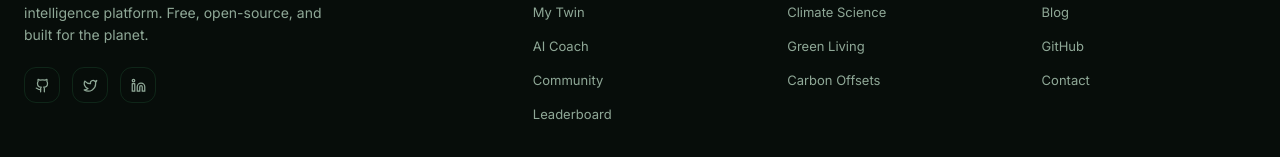
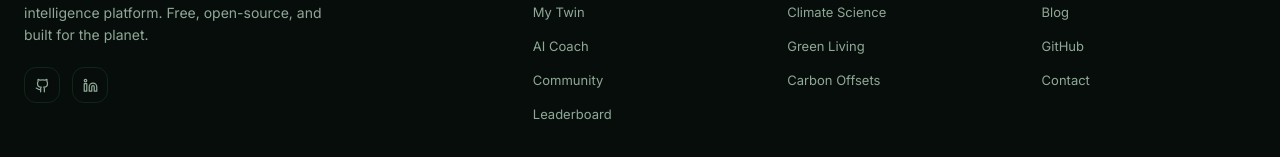
Before and after one commit to mahajanritu/ecotwin-ai, a Next.js app: page / in a window 1280 px wide. Shown: the part 4779-4936 px from the top of the page. Built offline with nearby package versions, Linux system fonts and the light colour scheme; no server answers.

Commit message:
Fix footer social links

```diff
--- a/src/components/layout/Footer.tsx
+++ b/src/components/layout/Footer.tsx
@@ -43,9 +43,8 @@ export default function Footer() {
             </p>
             <div className="flex gap-3">
               {[
-                { icon: Github, href: 'https://github.com/ecotwin-ai' },
-                { icon: Twitter, href: 'https://twitter.com/ecotwinai' },
-                { icon: Linkedin, href: '#' },
+                { icon: Github, href: 'https://github.com/mahajanritu/ecotwin-ai' },
+                { icon: Linkedin, href: 'https://www.linkedin.com/in/ritu-mahajan-6175a1393/' },
               ].map(({ icon: Icon, href }) => (
                 <a
                   key={href}
```
